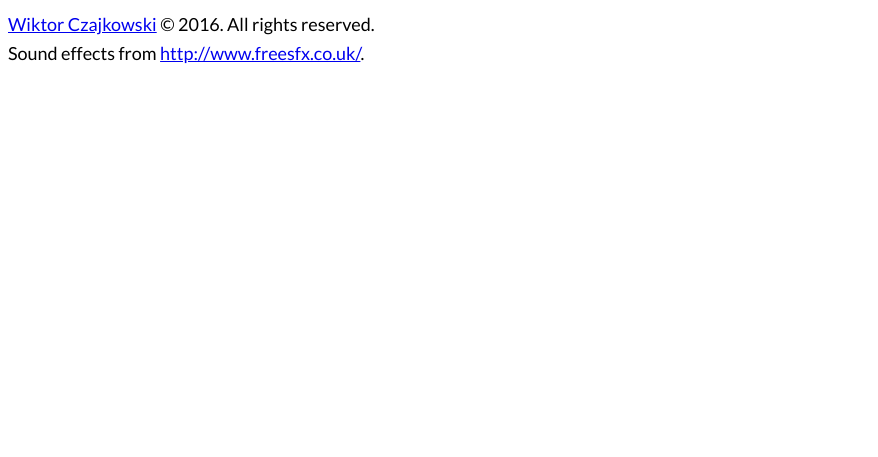
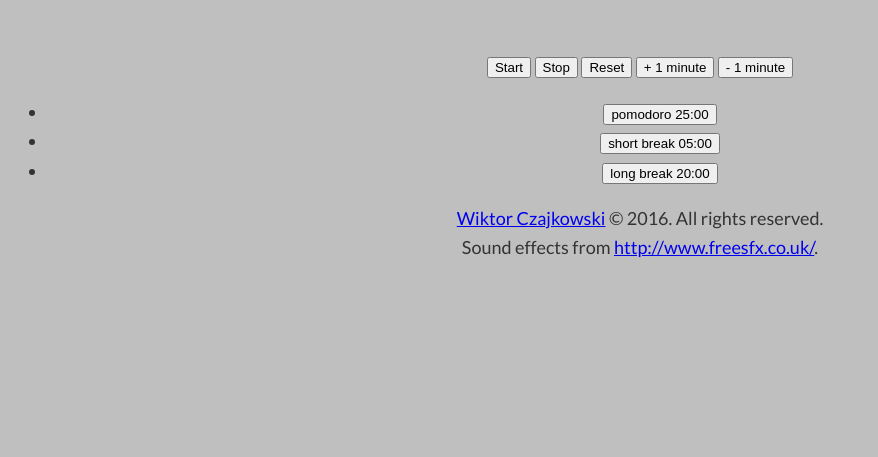
Before and after one commit to Virzen/pomodoro-clock, a website: page dev/index.html in a window 1280 px wide. Shown: the part 343-800 px from the top of the page, without its empty margins (0-878 px from the left). Drawn offline with Linux system fonts and the light colour scheme.

Commit message:
Include new module in main scss file

```diff
--- a/dev/scss/main.scss
+++ b/dev/scss/main.scss
@@ -16,9 +16,11 @@
 @import 'layout/header';
 @import 'layout/nav';
 @import 'layout/section';
+@import 'layout/footer';
 
 /* modules */
 @import 'modules/button';
+@import 'modules/timer';
 
 /* pages */
 
```
Also changed, not shown: dev/css/main.css.
